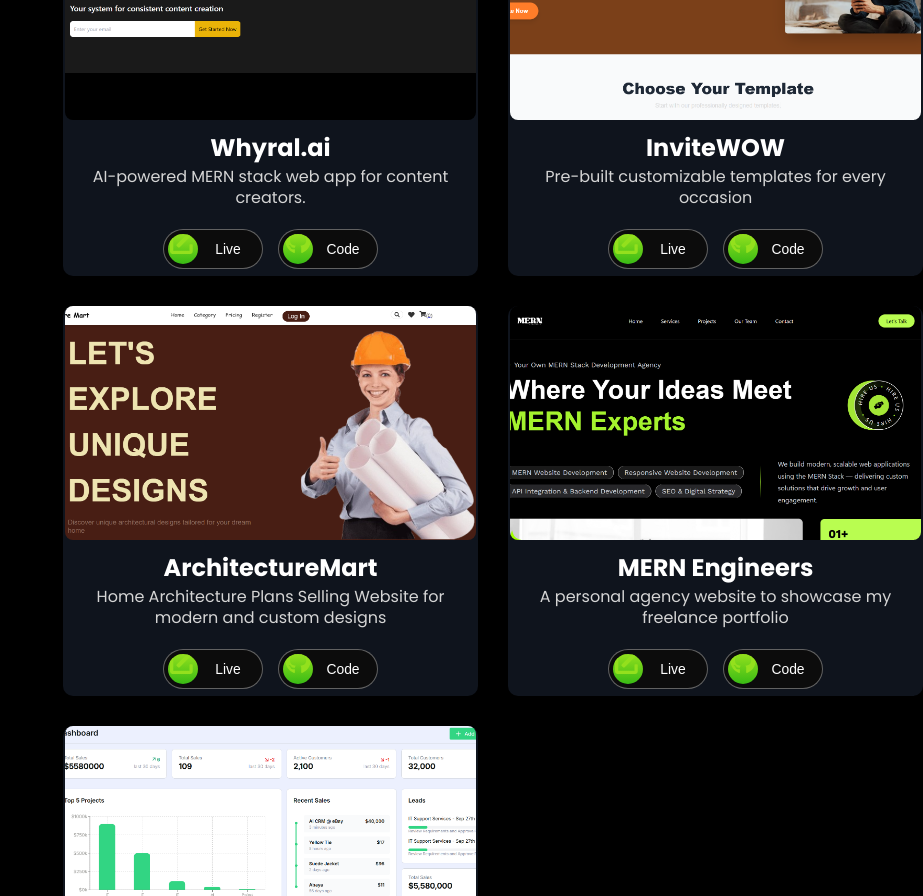
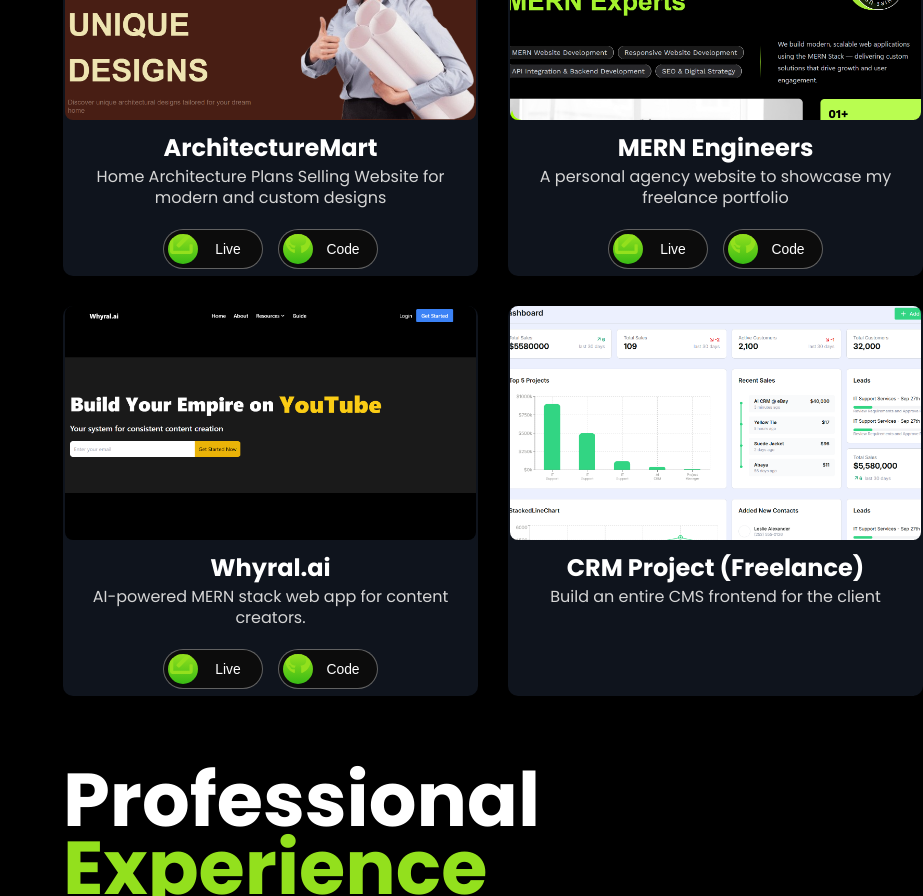
Before and after one commit to DineshPawar7/DineshPawar-Portfolio07, a React (Create React App) app: page / in a window 1280 px wide. Shown: the part 980-1876 px from the top of the page, without its empty margins (357-1280 px from the left). Built offline with nearby package versions, Linux system fonts and the light colour scheme; no server answers.

Commit message:
Update resume content and project details for accuracy; reorder projects in Projects.js for better clarity

```diff
--- a/src/pages/Projects.js
+++ b/src/pages/Projects.js
@@ -11,26 +11,8 @@ import { FaExternalLinkAlt } from "react-icons/fa";
 import AnimatedButton from "../components/AnimatedButton";
 
 const projectsData = [
-   {
+  {
     id: 1,
-    title: "Whyral.ai",
-    description:
-      "AI-powered MERN stack web app for content creators.",
-    github: "https://github.com/DineshPawar7/whyral.ai",
-    live: "https://whyral-ai.vercel.app/",
-    img: Whyral,
-  },
-  {
-    id: 2,
-    title: "InviteWOW",
-    description:
-      "Pre-built customizable templates for every occasion",
-    github: "https://github.com/DineshPawar7/invitewow",
-    live: "https://github.com/DineshPawar7/invitewow",
-    img: invitewow,
-  },
-  {
-    id: 3,
     title: "ArchitectureMart",
     description:
       "Home Architecture Plans Selling Website for modern and custom designs",
@@ -40,15 +22,34 @@ const projectsData = [
   },
 
   {
-    id: 4,
+    id: 2,
     title: "MERN Engineers",
     description: "A personal agency website to showcase my freelance portfolio",
     github: "https://github.com/DineshPawar7/MernEnginners",
     live: "https://mernengineers.netlify.app",
     img: MERN,
   },
+   {
+    id: 3,
+    title: "Whyral.ai",
+    description:
+      "AI-powered MERN stack web app for content creators.",
+    github: "https://github.com/DineshPawar7/whyral.ai",
+    live: "https://whyral-ai.vercel.app/",
+    img: Whyral,
+  },
+  // {
+  //   id: 2,
+  //   title: "InviteWOW",
+  //   description:
+  //     "Pre-built customizable templates for every occasion",
+  //   github: "https://github.com/DineshPawar7/invitewow",
+  //   live: "https://github.com/DineshPawar7/invitewow",
+  //   img: invitewow,
+  // },
+
   {
-    id: 5,
+    id: 4,
     title: "CRM Project (Freelance)",
     description: "Build an entire CMS frontend for the client",
     img: CRM,
```
Also changed, not shown: 1 other file (tests, documents, lock files or other folders).
